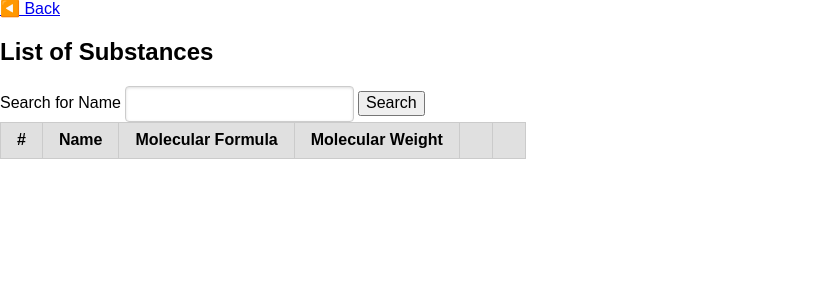
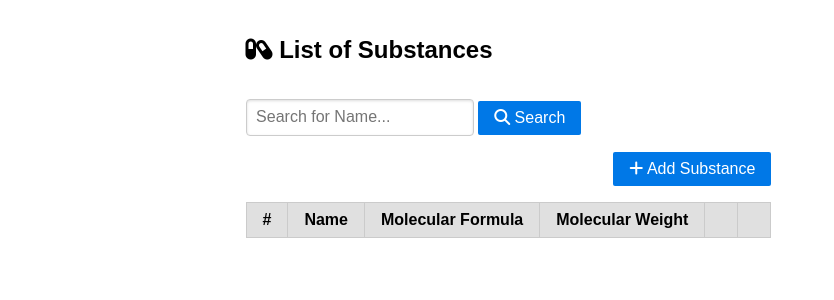
Before and after one commit to 3n3a-school/substanz-datenbank, a Flask app: page /substances in a window 1280 px wide. Shown: the top 300 px of the page, without its empty margins (0-834 px from the left). Run offline with Flask 2, Linux system fonts and the light colour scheme; lists and menus that the app fills with data are empty; some libraries are stand-ins or nearby versions.

Commit message:
refactor templates

```diff
--- a/application/app.py
+++ b/application/app.py
@@ -7,7 +7,7 @@ substanceController = Substance()
 
 @app.route("/")
 def index():
-    return render_template('index.html')
+    return redirect(url_for('allSubstances'))
 
 @app.route("/substances")
 @app.route("/substances/")
@@ -20,7 +20,7 @@ def allSubstances():
     else:
         substances = substanceController.readAll()
     return render_template(
-        'list.html',
+        'index.html',
         substances=substances
     )
 
--- a/application/templates/base.html
+++ b/application/templates/base.html
@@ -6,10 +6,67 @@
     <meta name="viewport" content="width=device-width, initial-scale=1.0">
     <title>List of Substances</title>
     <link rel="stylesheet" href="https://unpkg.com/purecss@2.1.0/build/pure-min.css" integrity="sha384-yHIFVG6ClnONEA5yB5DJXfW2/KC173DIQrYoZMEtBvGzmf0PKiGyNEqe9N6BNDBH" crossorigin="anonymous">
+    <script src="https://kit.fontawesome.com/670fdb11ca.js" crossorigin="anonymous"></script>
+    <style>
+        .pure-c {
+            display: block;
+            max-width: 789px;
+            margin: 1em auto;
+        }
+        .pure-g-row {
+            flex-flow: column wrap !important;
+        }
+        .pure-gap {
+            gap: 1em;
+        }
+        .pure-u.pure-gap {
+            display: flex !important;
+            flex-direction: column;
+        }
+        .pure-flex-right {
+            display: flex;
+            flex-direction: row;
+            justify-content: end;
+        }
+        .button-success,
+        .button-error,
+        .button-warning,
+        .button-secondary {
+            color: white;
+            border-radius: 4px;
+            text-shadow: 0 1px 1px rgba(0, 0, 0, 0.2);
+        }
+
+        .button-success {
+            background: rgb(28, 184, 65);
+            /* this is a green */
+        }
+
+        .button-error {
+            background: rgb(202, 60, 60);
+            /* this is a maroon */
+        }
+
+        .button-warning {
+            background: rgb(223, 117, 20);
+            /* this is an orange */
+        }
+
+        .button-secondary {
+            background: rgb(66, 184, 221);
+            /* this is a light blue */
+        }
+    </style>
 </head>
 <body>
-    <a href="../">◀️ Back</a>
-    {% block content %}
-    {% endblock %}
+    <div class="pure-c">
+        {% if request.endpoint != "allSubstances" %}
+        <a onclick="history.back();" class="pure-button">◀️ Back</a>
+        {% endif %}
+        <div class="pure-g pure-g-row pure-gap">
+            {% block content %}
+            {% endblock %}
+        </div>
+    </div>
 </body>
 </html>
--- a/application/templates/create.html
+++ b/application/templates/create.html
@@ -1,7 +1,10 @@
 {% extends 'base.html' %}
 
 {% block content %}
+    <div class="pure-u">
         <h2>New Substance</h2>
+    </div>
+    <div class="pure-u">
         <form
         class="pure-form pure-form-stacked"
         action="/api/substances" method="post"
@@ -26,8 +29,9 @@
                 <span>Images</span>
                 <input type="file" accept="image/*" multiple="true" name="images" id="images">
             </label>
-        <button type="submit">
+            <button class="button-success pure-button" type="submit">
                 Add
             </button>
         </form>
+    </div>
 {% endblock %}
--- a/application/templates/edit.html
+++ b/application/templates/edit.html
@@ -1,7 +1,10 @@
 {% extends 'base.html' %}
 
 {% block content %}
+    <div class="pure-u">
         <h2>Edit Substance</h2>
+    </div>
+    <div class="pure-u">
         <form
         class="pure-form pure-form-stacked"
         action="/api/substances/{{ substance.id }}" method="post"
@@ -26,8 +29,9 @@
                 <span>Images</span>
                 <input type="file" accept="image/*" multiple="true" name="images" id="images">
             </label>
-        <button type="submit">
+            <button class="button-success pure-button" type="submit">
                 Update
             </button>
         </form>
+    </div>
 {% endblock %}
--- a/application/templates/index.html
+++ b/application/templates/index.html
@@ -1,11 +1,62 @@
 {% extends 'base.html' %}
 
 {% block content %}
-    <h2>Substance Database</h2>
-    <div>
-        <a href="/substances/new">Add Substance</a>
+    <div class="pure-u">
+        <h2>
+            <i class="fas fa-capsules"></i>
+            List of Substances
+        </h2>
     </div>
-    <div>
-        <a href="/substances">All Substance</a>
+    <div class="pure-u">
+        <div class="pure-form">
+            <form action="./" method="get">
+                <div>
+                    <input type="text" required name="q" id="q" placeholder="Search for Name... ">
+                    <button type="submit" class="pure-button pure-button-primary">
+                        <i class="fa-solid fa-magnifying-glass"></i>
+                        Search
+                    </button>
+                </div>
+            </form>
+        </div>
+    </div>
+    <div class="pure-u pure-gap">
+        <div class="pure-flex-right">
+            <a href="/substances/new" class="pure-button pure-button-primary">
+                <i class="fas fa-plus"></i>
+                Add Substance</a>
+        </div>
+        <table class="pure-table">
+            <thead>
+                <tr>
+                    <th>#</th>
+                    <th>Name</th>
+                    <th>Molecular Formula</th>
+                    <th>Molecular Weight</th>
+                    <th></th>
+                    <th></th>
+                </tr>
+            </thead>
+            <tbody>
+                {% for substance in substances %}
+                <tr>
+                    <td>{{ substance.id }}</td>
+                    <td>{{ substance.name }}</td>
+                    <td>{{ substance.molecular_formula }}</td>
+                    <td>{{ substance.molecular_weight }}</td>
+                    <td>
+                        <a class="button-secondary pure-button" href="/substances/edit/{{ substance.id }}">
+                            <i class="fas fa-edit"></i>
+                            Edit</a>
+                        </td>
+                        <td>
+                            <a class="button-error pure-button" href="/substances/del/{{ substance.id }}">
+                            <i class="fas fa-trash"></i>
+                            Delete</a>
+                    </td>
+                </tr>
+                {% endfor %}
+            </tbody>
+        </table>
     </div>
 {% endblock %}
--- a/application/templates/list.html
+++ /dev/null
@@ -1,40 +0,0 @@
-{% extends 'base.html' %}
-
-{% block content %}
-    <h2>List of Substances</h2>
-    <div class="pure-form">
-        <form action="./" method="get">
-            <label for="q">
-                <span>Search for Name</span>
-                <input type="text" required name="q" id="q">
-            </label>
-            <button type="submit">
-                Search
-            </button>
-        </form>
-    </div>
-    <table class="pure-table">
-        <thead>
-            <tr>
-                <th>#</th>
-                <th>Name</th>
-                <th>Molecular Formula</th>
-                <th>Molecular Weight</th>
-                <th></th>
-                <th></th>
-            </tr>
-        </thead>
-        <tbody>
-            {% for substance in substances %}
-            <tr>
-                <td>{{ substance.id }}</td>
-                <td>{{ substance.name }}</td>
-                <td>{{ substance.molecular_formula }}</td>
-                <td>{{ substance.molecular_weight }}</td>
-                <td><a href="/substances/edit/{{ substance.id }}">Edit</a></td>
-                <td><a href="/substances/del/{{ substance.id }}">Delete</a></td>
-            </tr>
-            {% endfor %}
-        </tbody>
-    </table>
-{% endblock %}
```
Lines whose indentation alone changed are shown as unchanged.
